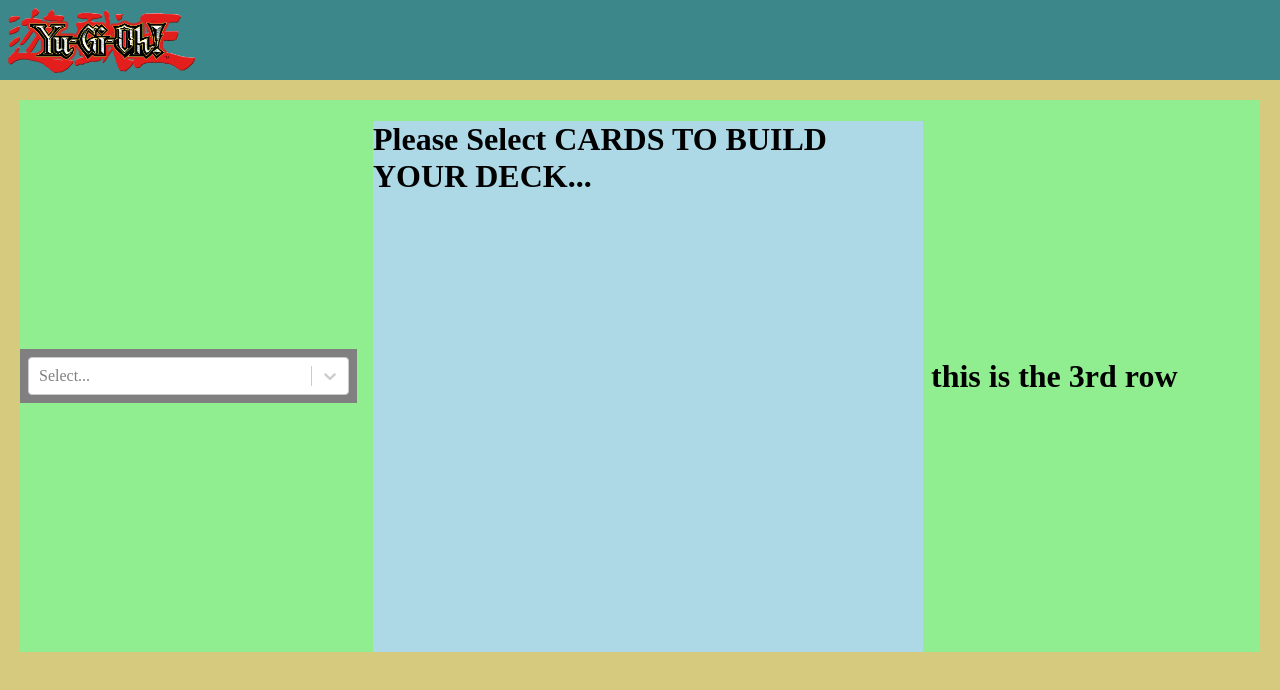
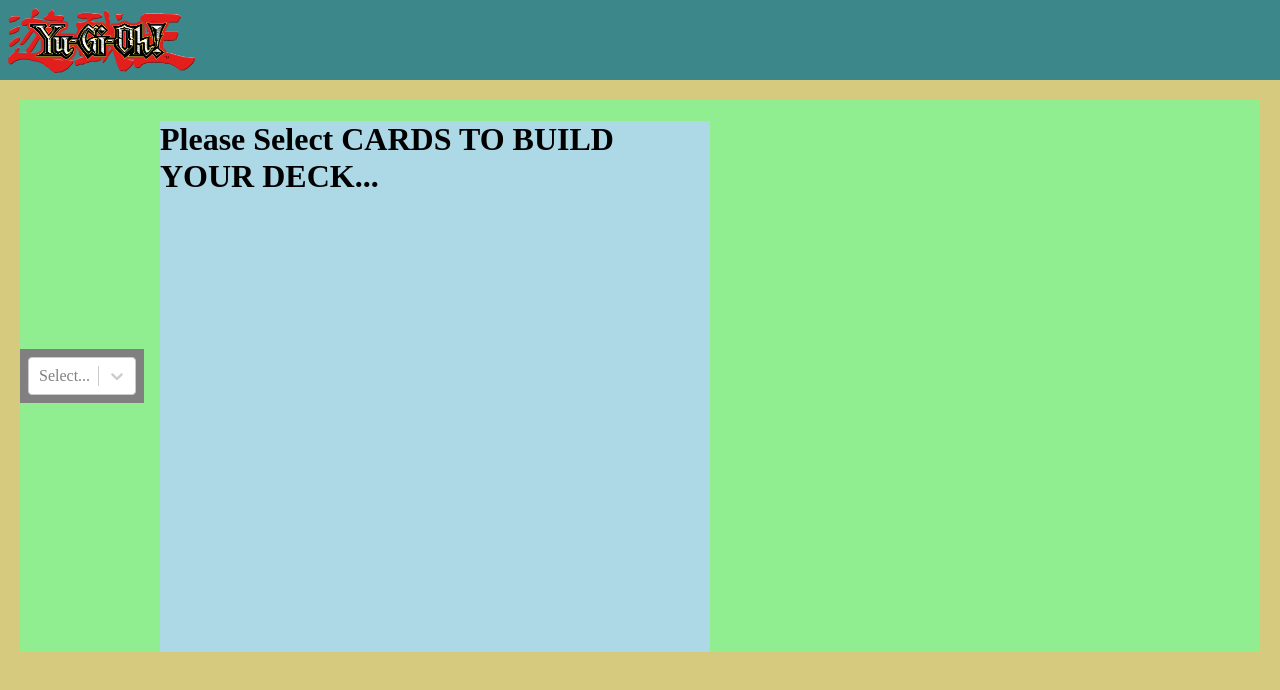
Before and after one commit to 196Sebastian/yugioh-deck-builder, a React (Create React App) app: page / in a window 1280 px wide. Shown: the top 690 px of the page. Built offline with nearby package versions, Linux system fonts and the light colour scheme.

Commit message:
Now displaying the clicked cards on the display section

```diff
--- a/src/App.js
+++ b/src/App.js
@@ -11,7 +11,6 @@ function App() {
         <HeaderSection />
         <div className="display-section">
           <FilterSection />
-          <BuildSection />
         </div>
       </div>
     </>
--- a/src/card-section/CardSection.jsx
+++ b/src/card-section/CardSection.jsx
@@ -1,8 +1,11 @@
+import { useState } from "react";
 import ImageList from "@mui/material/ImageList";
 import ImageListItem from "@mui/material/ImageListItem";
 import "../card-section/card-section.css";
 
 const CardSection = (props) => {
+  const [deck, setDeck] = useState([]);
+
   return (
     <>
       <div>
@@ -21,7 +24,13 @@ const CardSection = (props) => {
                     alt={item.name}
                     loading="lazy"
                     onClick={() => {
-                      console.log(item);
+                      setDeck([
+                        ...deck,
+                        {
+                          id: item.id,
+                          image_url: item.card_images[0].image_url,
+                        },
+                      ]);
                     }}
                   />
                 </ImageListItem>
@@ -30,6 +39,24 @@ const CardSection = (props) => {
           </div>
         )}
       </div>
+
+      <div>
+        <ImageList sx={{ width: 550, height: 520 }} cols={5} gap={4}>
+          {deck.map((item, id) => (
+            <>
+              <ImageListItem key={id++} sx={{ width: 300 }}>
+                <img
+                  srcSet={item.image_url}
+                  src={item.image_url}
+                  alt={item.name}
+                  loading="lazy"
+                />
+              </ImageListItem>
+              {console.log(item)}
+            </>
+          ))}
+        </ImageList>
+      </div>
     </>
   );
 };
--- a/src/display/BuildSection.jsx
+++ b/src/display/BuildSection.jsx
@@ -1,10 +1,12 @@
 import "../display/build.css";
 
-const BuildSection = () => {
+const BuildSection = (props) => {
   return (
-    <div className="display-deck">
-      <h1>this is the 3rd row</h1>
-    </div>
+    <>
+      <div className="display-deck">
+        <h1>{props.name}</h1>
+      </div>
+    </>
   );
 };
 
```
